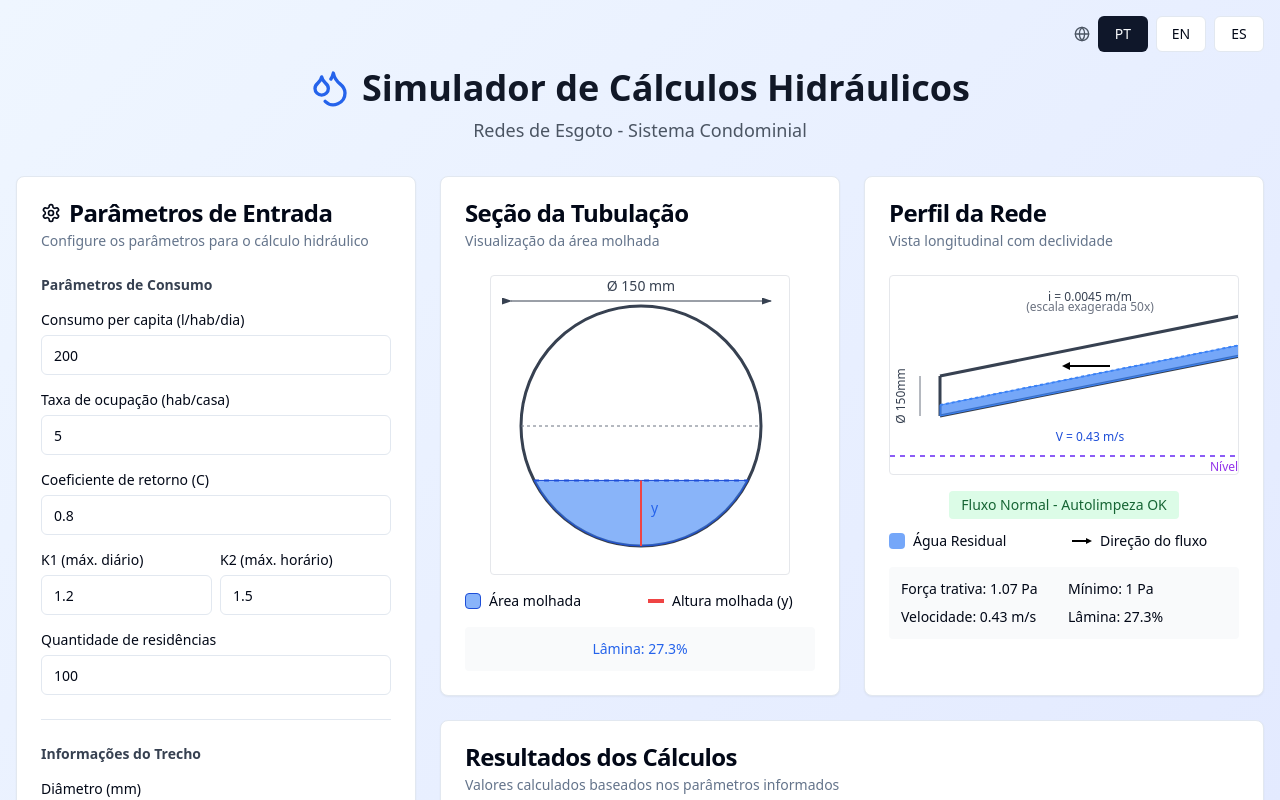
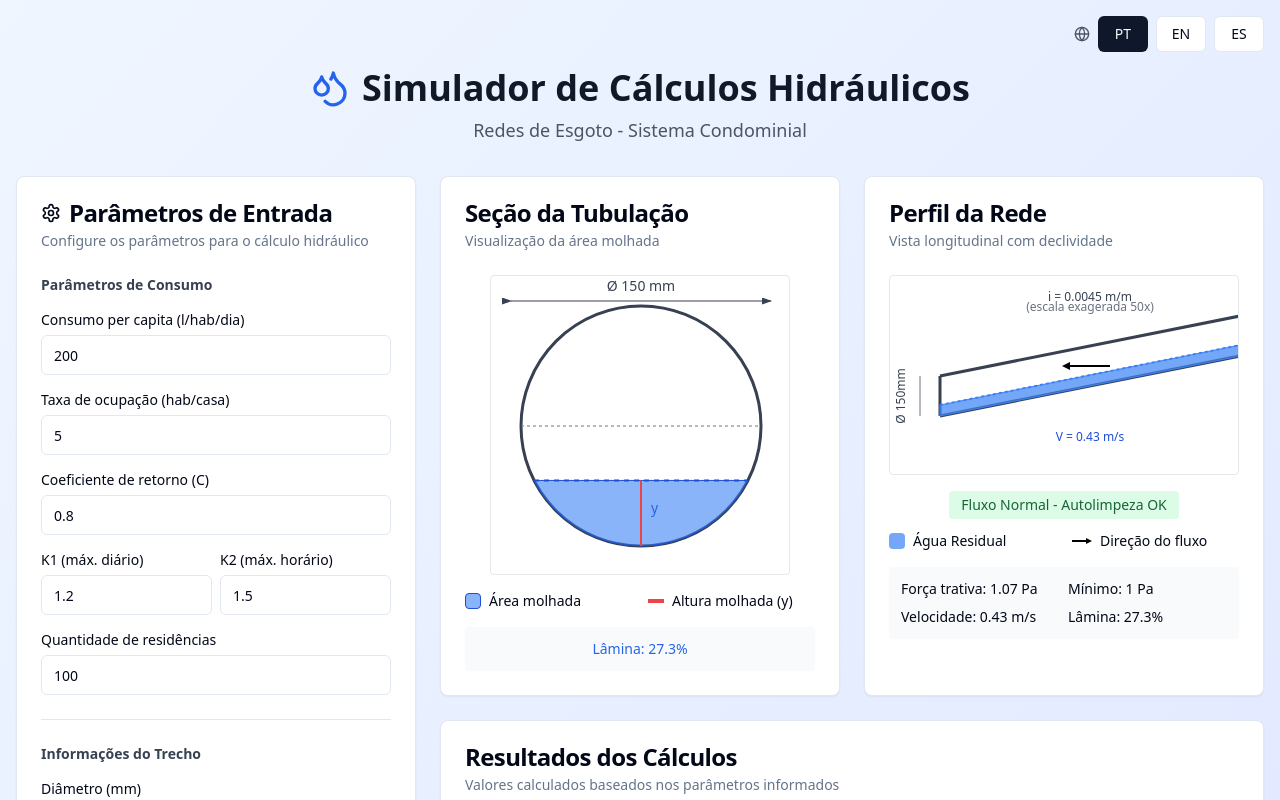
Before and after one commit to leo-nazareth/sewerage_hydraulic_simulator, a React (Vite) app: page / in a window 1280 px wide. Shown: the top 800 px of the page. Built offline with nearby package versions, Linux system fonts and the light colour scheme.

Commit message:
fix(viz): correct sediment positioning and remove reference line
- Position sediments at pipe bottom within water area
- Remove purple dashed reference line
- Remove reference level text

```diff
--- a/src/components/VisualizacaoPerfilRede.jsx
+++ b/src/components/VisualizacaoPerfilRede.jsx
@@ -46,17 +46,6 @@ const VisualizacaoPerfilRede = ({ resultados, parametros }) => {
       <CardContent>
         <div className="flex justify-center">
           <svg width={svgWidth} height={svgHeight} className="border border-gray-200 rounded">
-            {/* Linha do terreno/referência */}
-            <line
-              x1={0}
-              y1={svgHeight - 20}
-              x2={svgWidth}
-              y2={svgHeight - 20}
-              stroke="#8B5CF6"
-              strokeWidth="2"
-              strokeDasharray="5,5"
-            />
-
             {/* Tubulação (contorno superior) */}
             <line
               x1={startX}
@@ -147,13 +136,13 @@ const VisualizacaoPerfilRede = ({ resultados, parametros }) => {
             {/* Partículas de sedimento (se força trativa insuficiente) */}
             {statusFluxo === 'sedimentacao' && alturaAguaRelativa > 0 && (
               <>
-                {/* Sedimentos no fundo da área com água */}
-                <circle cx={startX + 80} cy={startY + tuboHeight - alturaAguaPixels * 0.1} r="2" fill="#8B5CF6" />
-                <circle cx={startX + 120} cy={startY + tuboHeight - alturaAguaPixels * 0.15} r="1.5" fill="#8B5CF6" />
-                <circle cx={startX + 150} cy={(startY + endY)/2 + tuboHeight - alturaAguaPixels * 0.2} r="2" fill="#8B5CF6" />
-                <circle cx={startX + 180} cy={(startY + endY)/2 + tuboHeight - alturaAguaPixels * 0.1} r="1.5" fill="#8B5CF6" />
-                <circle cx={startX + 220} cy={endY + tuboHeight - alturaAguaPixels * 0.15} r="2" fill="#8B5CF6" />
-                <circle cx={startX + 250} cy={endY + tuboHeight - alturaAguaPixels * 0.1} r="1.5" fill="#8B5CF6" />
+                {/* Sedimentos depositados no fundo do tubo, dentro da área de água */}
+                <circle cx={startX + 80} cy={startY + tuboHeight - 3} r="2" fill="#8B5CF6" />
+                <circle cx={startX + 120} cy={startY + tuboHeight - 5} r="1.5" fill="#8B5CF6" />
+                <circle cx={startX + 150} cy={(startY + endY)/2 + tuboHeight - 4} r="2" fill="#8B5CF6" />
+                <circle cx={startX + 180} cy={(startY + endY)/2 + tuboHeight - 3} r="1.5" fill="#8B5CF6" />
+                <circle cx={startX + 220} cy={endY + tuboHeight - 5} r="2" fill="#8B5CF6" />
+                <circle cx={startX + 250} cy={endY + tuboHeight - 4} r="1.5" fill="#8B5CF6" />
               </>
             )}
 
@@ -210,15 +199,6 @@ const VisualizacaoPerfilRede = ({ resultados, parametros }) => {
                 V = {velocidade.toFixed(2)} m/s
               </text>
             </g>
-
-            {/* Linha de referência do terreno */}
-            <text
-              x={svgWidth - 80}
-              y={svgHeight - 5}
-              className="text-xs fill-purple-600"
-            >
-              {t('visualization.profile.referenceLevel')}
-            </text>
 
             {/* Indicação da direção do fluxo */}
             <text
```
